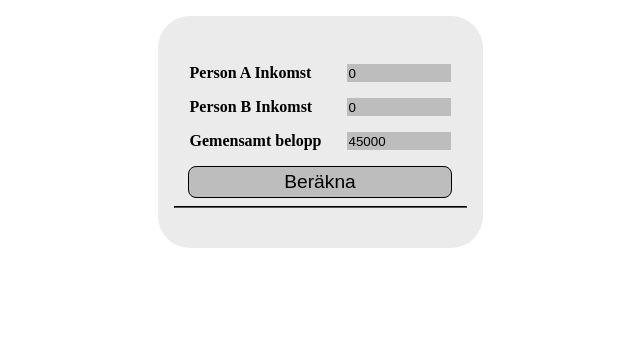
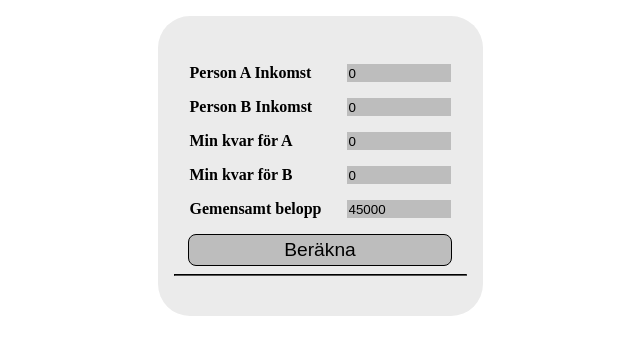
Before and after one commit to stefankarlsson1230/MatsApp, a plain HTML site: page index.html in a window 1280 px wide. Shown: the whole page, without its empty margins (320-960 px from the left). Drawn offline with Linux system fonts and the light colour scheme.

Commit message:
Added input fields for minimum value left for A and B.

```diff
--- a/index.html
+++ b/index.html
@@ -16,6 +16,16 @@
         <div class="inputGroup">
             <label for="incomeB">Person B Inkomst</label>
             <input id="incomeB" type="number">
+        </div>
+
+        <div class="inputGroup">
+            <label for="minA">Min kvar för A</label>
+            <input id="minA" type="number">
+        </div>
+
+        <div class="inputGroup">
+            <label for="minb">Min kvar för B</label>
+            <input id="minB" type="number">
         </div>
 
         <div class="inputGroup">
--- a/script.js
+++ b/script.js
@@ -31,6 +31,20 @@ if(!localStorage.getItem("incomeB")) {
 }
 else {
     document.getElementById("incomeB").value = localStorage.getItem("incomeB");
+}
+
+if(!localStorage.getItem("minA")) {
+    document.getElementById("minA").value = 0;
+}
+else {
+    document.getElementById("minA").value = localStorage.getItem("minA");
+}
+
+if(!localStorage.getItem("minB")) {
+    document.getElementById("minB").value = 0;
+}
+else {
+    document.getElementById("minB").value = localStorage.getItem("minB");
 }
 
 if(!localStorage.getItem("totalSum")) {
@@ -73,5 +87,5 @@ function copyToClipboard() {
        obj.style.backgroundColor = "rgb(189, 189, 189)";
     }, 50);
 
-    alert(obj.innerText + "\n\nSkapat som urklipp");
+    alert(obj.innerText + "\n\nSparat som urklipp");
 }
```
